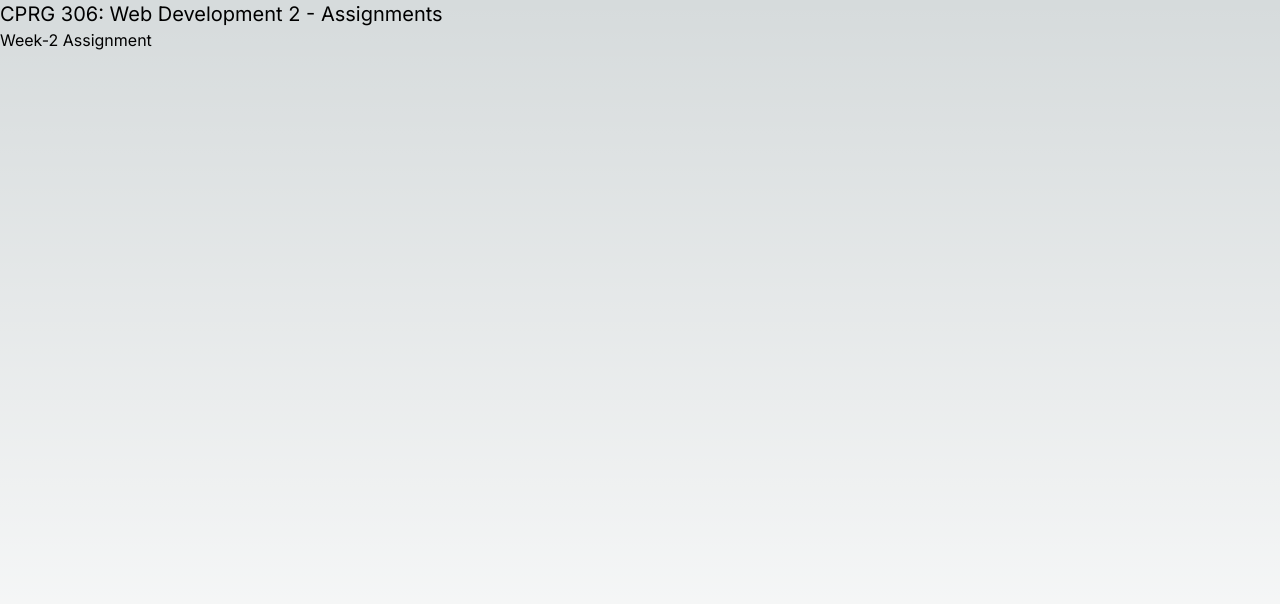
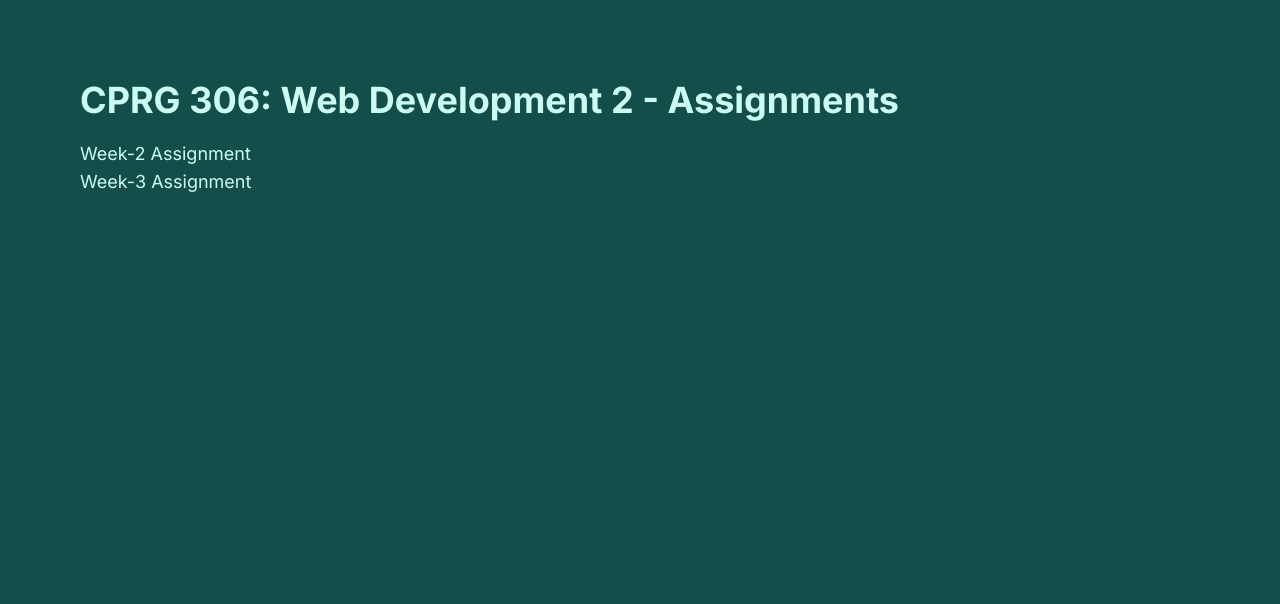
Before and after one commit to ChunxiaHuang/cprg306-assignments, a Next.js app: page / in a window 1280 px wide. Shown: the top 604 px of the page. Built offline with nearby package versions, Linux system fonts and the light colour scheme.

Commit message:
Update the styles of pages
Update the styles of Home page, week2 page and the title name of pages

```diff
--- a/app/layout.js
+++ b/app/layout.js
@@ -4,7 +4,7 @@ import "./globals.css";
 const inter = Inter({ subsets: ["latin"] });
 
 export const metadata = {
-  title: "Create Next App",
+  title: "Shopping List",
   description: "Generated by create next app",
 };
 
--- a/app/page.js
+++ b/app/page.js
@@ -3,9 +3,12 @@ import Link from "next/link";
 
 export default function Home() {
   return (
-    <main className="h-screen">
-      <h1 className="text-xl">CPRG 306: Web Development 2 - Assignments</h1>
-      <Link href="./week-2">Week-2 Assignment</Link>
+    <main className="h-screen bg-teal-900">
+      <h1 className="text-4xl font-bold text-teal-100 pt-20 pl-20 pb-5">CPRG 306: Web Development 2 - Assignments</h1>
+      <ul>
+        <li className="text-lg pl-20 text-teal-100"><Link href="./week-2">Week-2 Assignment</Link></li>
+        <li className="text-lg pl-20 text-teal-100"><Link href="./week-3">Week-3 Assignment</Link></li>
+      </ul>
     </main>
   );
 }
--- a/app/week-2/page.js
+++ b/app/week-2/page.js
@@ -3,8 +3,8 @@ import StudentInfo from "./student-info";
 
 export default function Page(){
     return(
-        <main>
-            <h1>Shopping List</h1>
+        <main className="h-screen bg-teal-900 p-5">
+            <h1 className="text-teal-100">Shopping List</h1>
             <StudentInfo/>
         </main>
     );
--- a/app/week-2/student-info.js
+++ b/app/week-2/student-info.js
@@ -3,7 +3,7 @@ import Link from "next/link";
 
 export default function StudentInfo(){
     return(
-        <div>
+        <div className="text-teal-100">
             <h1>Chunxia Huang</h1>
             <Link href="https://github.com/ChunxiaHuang/cprg306-assignments">https://github.com/ChunxiaHuang/cprg306-assignments</Link>
         </div>
```
